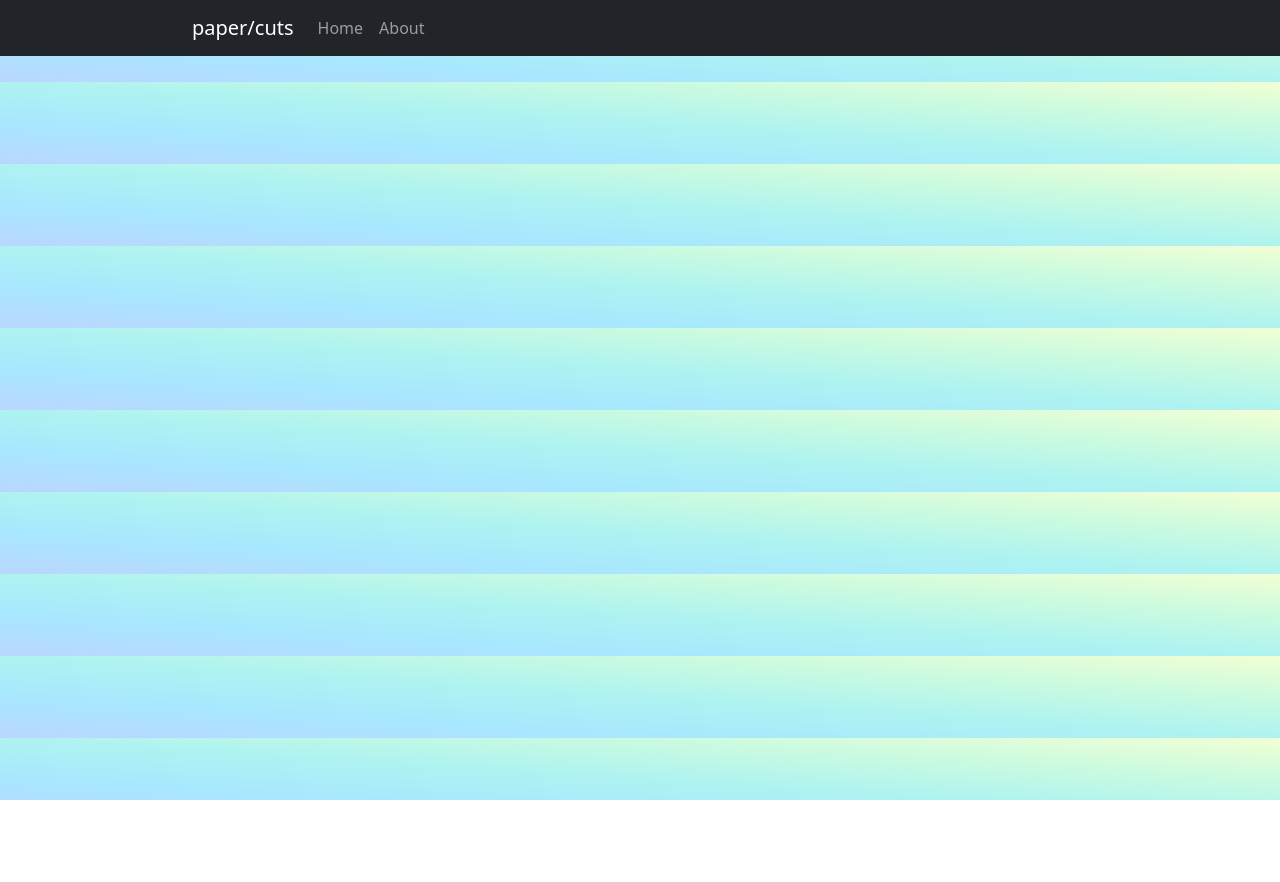
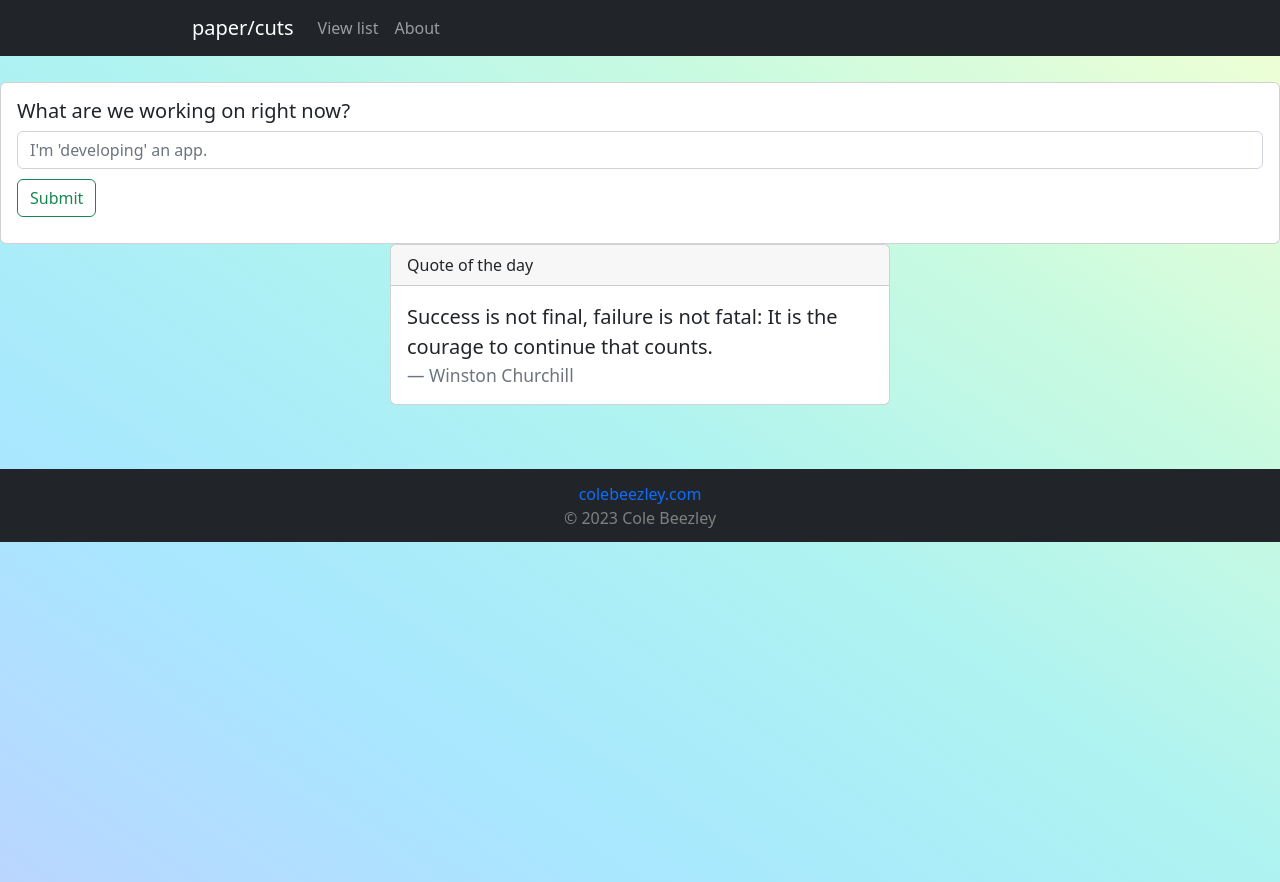
Before and after one commit to colebeezley/papercuts-todo-app, a React (Create React App) app: page /timetracker in a window 1280 px wide. Before the commit the page ends 800 px from the top, so only its background shows below. Built offline with nearby package versions, Linux system fonts and the light colour scheme.

Commit message:
Fixed page error when localStorage is null

```diff
--- a/src/App.js
+++ b/src/App.js
@@ -2,8 +2,7 @@ import { BrowserRouter, Routes, Route } from "react-router-dom";
 import Nav from "./Nav"
 import List from "./List"
 import About from "./About"
-import Contact from "./Contact"
-/* eslint-disable jsx-a11y/anchor-is-valid */
+import TimeTracker from "./TimeTracker"
 
 function App() {
   return (
@@ -11,8 +10,8 @@ function App() {
       <Nav />
       <Routes>
           <Route path="/" element={<List />} />
+          <Route path="/timetracker" element={<TimeTracker />} />
           <Route path="/about" element={<About />} />
-          <Route path="/contact" element={<Contact />} />
       </Routes>
     </BrowserRouter>
   );
--- a/src/Contact.js
+++ /dev/null
@@ -1,14 +0,0 @@
-import Quote from "./Quote"
-
-function Contact() {
-    return (
-        <body>
-            <div id="content">
-
-            </div>
-            <Quote />
-        </body>
-    );
-}
-
-export default Contact;
--- a/src/List.js
+++ b/src/List.js
@@ -2,19 +2,20 @@ import React from 'react';
 import { v4 as uuidv4 } from 'uuid';
 import Quote from "./Quote"
 
-// const initial_list = [
-//     {
-//         id: 'a',
-//         name: 'An item',
-//     },
-//     {
-//         id: 'b',
-//         name: 'A second item',
-//     },
-//     // object format
-// ];
-
-const initial_list = JSON.parse(localStorage.getItem('ourList'))
+let initial_list = JSON.parse(localStorage.getItem('ourList'))
+if (initial_list == null){
+    initial_list = [
+            {
+                id: 'a',
+                name: 'An item',
+            },
+            {
+                id: 'b',
+                name: 'A second item',
+            },
+            // object format
+        ];
+}
 
 function List() {
     const [list, setList] = React.useState(initial_list);
--- a/src/Nav.js
+++ b/src/Nav.js
@@ -9,7 +9,8 @@ function Nav() {
             </button>
             <div className="navbar-collapse collapse" id="navbar">
                 <ul className="navbar-nav">
-                    <li className="nav-item"><a href="/" className="nav-link">Home</a></li>
+                    <li className="nav-item"><a href="/" className="nav-link">View list</a></li>
+                    {/* <li className="nav-item"><a href="/timetracker" className="nav-link">TimeTracker</a></li> */}
                     <li className="nav-item"><a href="about" className="nav-link">About</a></li>
                     {/* <li class="nav-item"><a href="contact" class="nav-link">Contact</a></li> */}
                 </ul>
--- /dev/null
+++ b/src/TimeTracker.js
@@ -0,0 +1,28 @@
+import React from 'react';
+import Quote from "./Quote";
+
+function TimeTracker() {
+    function handleTime(){
+        console.log("event")
+    }
+    const handleKeyDown = (event) => {
+        if (event.key === 'Enter') {
+            handleTime()
+        }
+    };
+    return (
+        <div id="content">
+
+            <div className="card">
+                <div className="card-body">
+                    <h5 className="card-title">What are we working on right now?</h5>
+                    <input type="text" id="papercut-message" className="form-control" placeholder="I'm 'developing' an app." autoComplete="off" onKeyDown={handleKeyDown} />
+                    <button type="button" className="btn btn-outline-success" id="submit-button" onClick={handleTime}>Submit</button>
+                </div>
+            </div>
+            <Quote />
+        </div>
+    )
+}
+
+export default TimeTracker
```
